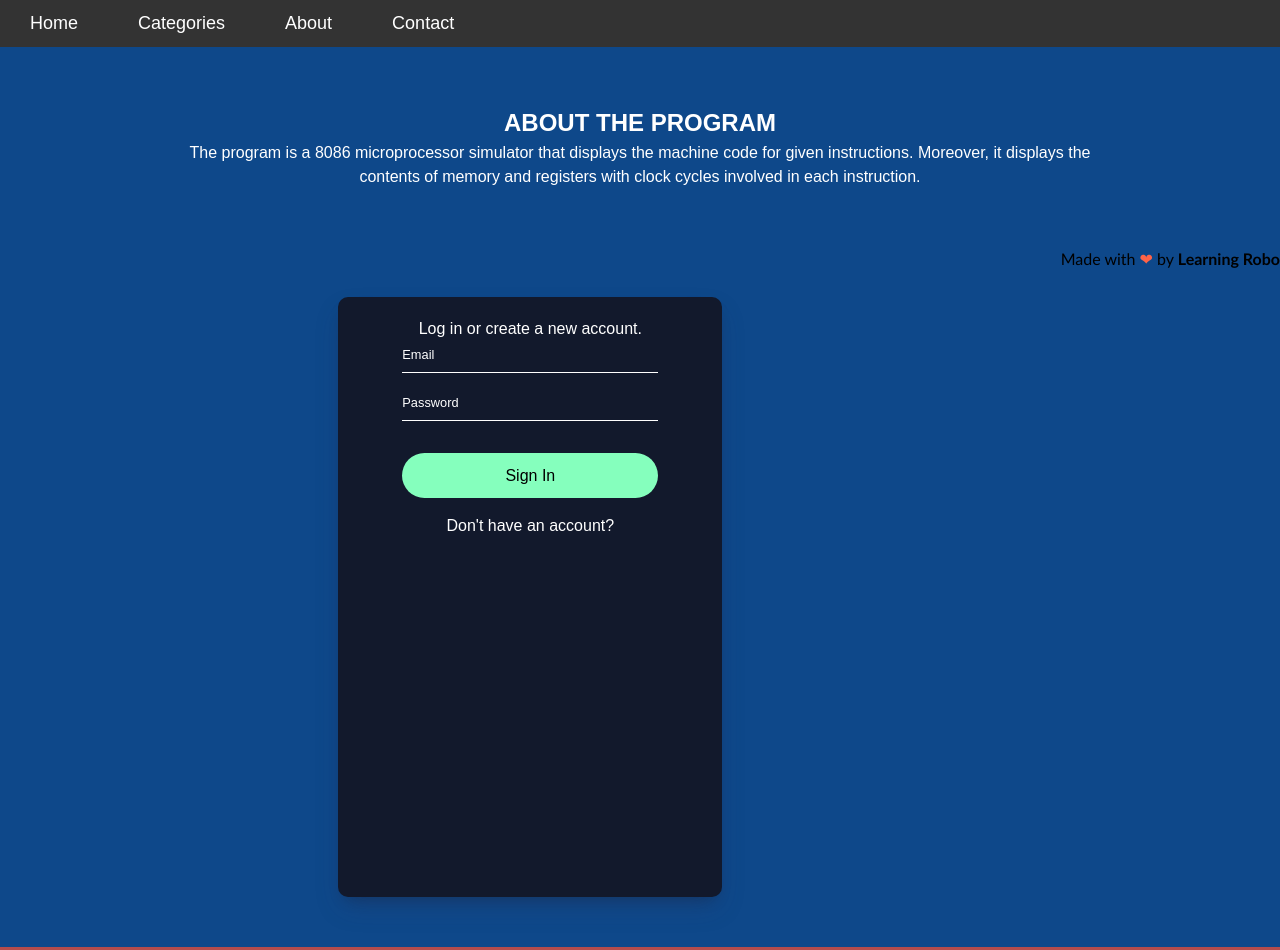
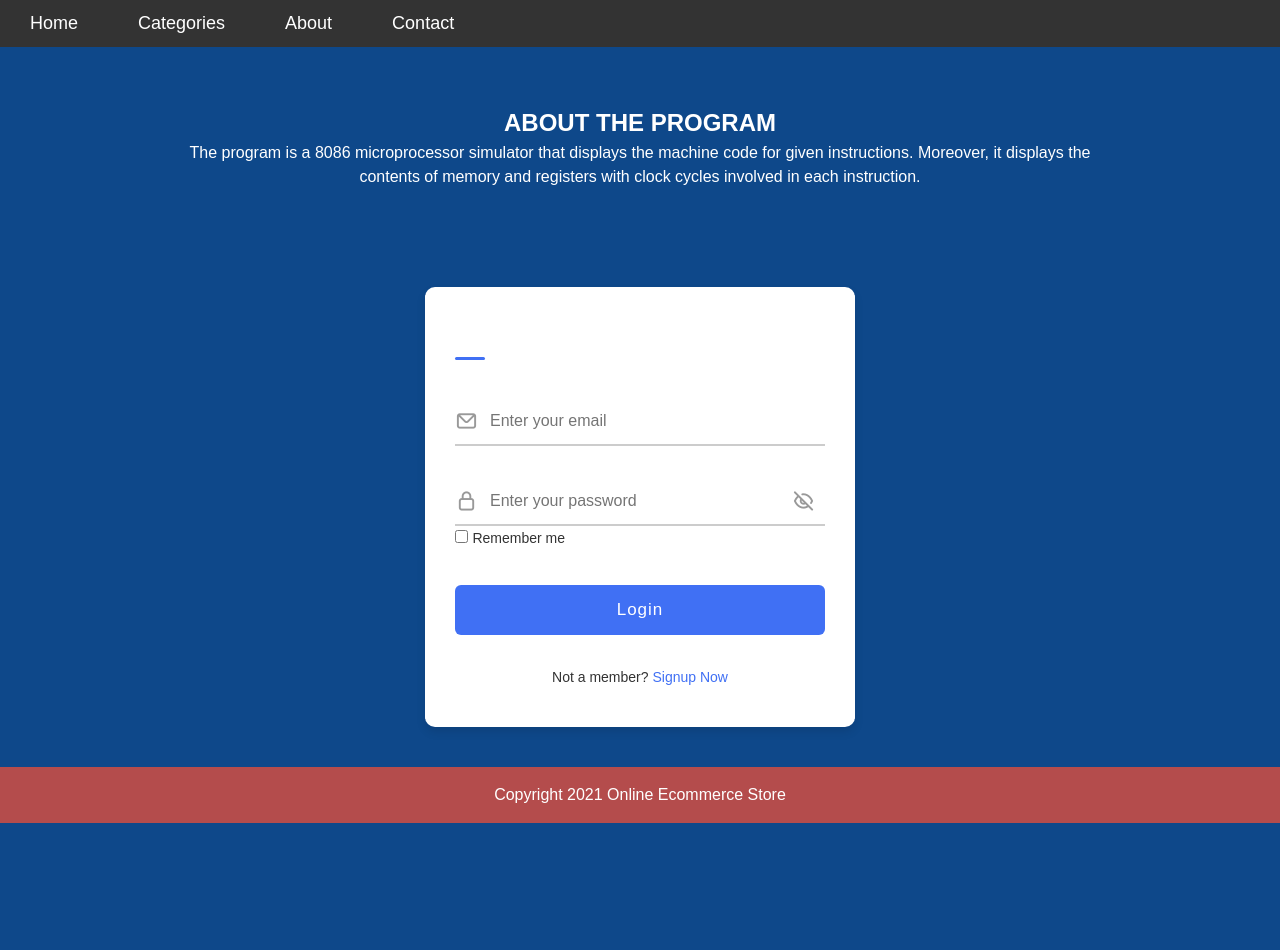
Before and after one commit to mahnoor-zamir/E-CommerceWebsite, a plain HTML site: page index.html in a window 1280 px wide. Shown: the top 950 px of the page. After the commit the page ends 823 px from the top, so only its background shows below. Drawn offline with nearby package versions, Linux system fonts and the light colour scheme.

Commit message:
home section modified

```diff
--- a/index.html
+++ b/index.html
@@ -5,26 +5,25 @@
     <meta charset="utf-8">
     <meta name="viewport" content="width=device-width, initial-scale=1.0">
     <title>Online Ecommerce Store</title>
-    <link href='https://fonts.googleapis.com/css?family=Titillium+Web:400,300,600' rel='stylesheet' type='text/css'>
-    <script src='https://cdnjs.cloudflare.com/ajax/libs/jquery/2.1.3/jquery.min.js'></script>
+    <link rel="stylesheet" href="https://unicons.iconscout.com/release/v4.0.0/css/line.css">
     <link rel="stylesheet" href="style.css">
   </head>
   <body>
     <nav>
       <ul>
-        <li><a href="#">Home</a></li>
+        <li><a href="index.html">Home</a></li>
         <li class="dropdown">
-          <a href="#">Categories</a>
+          <a href="categories.html">Categories</a>
           <ul class="dropdown-content">
-            <li><a href="#category1">Category 1</a></li>
-            <li><a href="#category2">Category 2</a></li>
-            <li><a href="#category3">Category 3</a></li>
-            <li><a href="#category4">Category 4</a></li>
-            <li><a href="#category5">Category 5</a></li>
+            <li><a href="categories.html#electronics">Category 1</a></li>
+            <li><a href="categories.html#clothing">Category 2</a></li>
+            <li><a href="categories.html#home-goods">Category 3</a></li>
+            <li><a href="categories.html">Category 4</a></li>
+            <li><a href="categories.html">Category 5</a></li>
           </ul>
         </li>
-        <li><a href="#">About</a></li>
-        <li><a href="#">Contact</a></li>
+        <li><a href="about.html">About</a></li>
+        <li><a href="contact.html">Contact</a></li>
       </ul>
     </nav>
       <section class="description">
@@ -37,45 +36,83 @@
           </p>
         </div>
       </section>
-      <section class="container-sec">
-        <div class="wrapper">
+      <section id="container-sec">
+        <div class="container">
+          <div class="forms">
+              <div class="form login">
+                  <span class="title">Login</span>
 
-          <!--  Header  -->
-          <header class="section header">
+                  <form action="#">
+                      <div class="input-field">
+                          <input type="text" placeholder="Enter your email" required>
+                          <i class="uil uil-envelope icon"></i>
+                      </div>
+                      <div class="input-field">
+                          <input type="password" class="password" placeholder="Enter your password" required>
+                          <i class="uil uil-lock icon"></i>
+                          <i class="uil uil-eye-slash showHidePw"></i>
+                      </div>
 
-            <div class="header__text">
-              <p>Log in or create a new account.</p>
-            </div>
-          </header>
+                      <div class="checkbox-text">
+                          <div class="checkbox-content">
+                              <input type="checkbox" id="logCheck">
+                              <label for="logCheck" class="text">Remember me</label>
+                          </div>
 
-            <!--  Sign Up  -->
-            <section class="section sign-up">
-              <form action="">
-                <input type="text" name="name" placeholder="Name">
-                <input type="text" name="email" placeholder="Email">
-                <input type="password" name="password" placeholder="Password">
-                <input type="password" name="confirm" placeholder="Confirm Password">
-                <button>Create Account</button>
-                <p class="opposite-btn2">Already have an account?</p>
-              </form>
-            </section>
+                      </div>
 
-            <!--  Sign In  -->
-            <section class="section sign-in">
-              <form action="">
-                <input type="text" name="email" placeholder="Email">
-                <input type="password" name="password" placeholder="Password">
-                <button>Sign In</button>
-                <p class="opposite-btn1">Don't have an account?</p>
-              </form>
-            </section>
-        </div>
-        <div class="credit">Made with <span style="color:tomato">❤</span> by <a href="https://www.learningrobo.com/">Learning Robo</a></div>
+                      <div class="input-field button">
+                          <input type="button" value="Login">
+                      </div>
+                  </form>
+
+                  <div class="login-signup">
+                      <span class="text">Not a member?
+                          <a href="#" class="text signup-link">Signup Now</a>
+                      </span>
+                  </div>
+              </div>
+
+              <!-- Registration Form -->
+              <div class="form signup">
+                  <span class="title">Registration</span>
+
+                  <form action="#">
+                      <div class="input-field">
+                          <input type="text" placeholder="Enter your name" required>
+                          <i class="uil uil-user"></i>
+                      </div>
+                      <div class="input-field">
+                          <input type="text" placeholder="Enter your email" required>
+                          <i class="uil uil-envelope icon"></i>
+                      </div>
+                      <div class="input-field">
+                          <input type="password" class="password" placeholder="Create a password" required>
+                          <i class="uil uil-lock icon"></i>
+                      </div>
+                      <div class="input-field">
+                          <input type="password" class="password" placeholder="Confirm a password" required>
+                          <i class="uil uil-lock icon"></i>
+                          <i class="uil uil-eye-slash showHidePw"></i>
+                      </div>
+
+                      <div class="input-field button">
+                          <input type="button" value="Signup">
+                      </div>
+                  </form>
+
+                  <div class="login-signup">
+                      <span class="text">Already a member?
+                          <a href="#" class="text login-link">Login Now</a>
+                      </span>
+                  </div>
+              </div>
+          </div>
+      </div>
       </section>
       <footer>
         <p>Copyright 2021 Online Ecommerce Store</p>
       </footer>
-    </section>
   <script src="main.js"></script>
   </body>
 </html>
--- a/main.js
+++ b/main.js
@@ -1,19 +1,34 @@
-const signUp = document.querySelector('.sign-up');
-const signIn = document.querySelector('.sign-in');
+const container = document.querySelector(".container"),
+      pwShowHide = document.querySelectorAll(".showHidePw"),
+      pwFields = document.querySelectorAll(".password"),
+      signUp = document.querySelector(".signup-link"),
+      login = document.querySelector(".login-link");
 
+    //   js code to show/hide password and change icon
+    pwShowHide.forEach(eyeIcon =>{
+        eyeIcon.addEventListener("click", ()=>{
+            pwFields.forEach(pwField =>{
+                if(pwField.type ==="password"){
+                    pwField.type = "text";
 
-const btn1 = document.querySelector('.opposite-btn1');
-const btn2 = document.querySelector('.opposite-btn2');
+                    pwShowHide.forEach(icon =>{
+                        icon.classList.replace("uil-eye-slash", "uil-eye");
+                    })
+                }else{
+                    pwField.type = "password";
 
+                    pwShowHide.forEach(icon =>{
+                        icon.classList.replace("uil-eye", "uil-eye-slash");
+                    })
+                }
+            })
+        })
+    })
 
-// Switches to 'Create Account'
-btn1.addEventListener('click', () => {
-  signUp.style.display = 'block';
-  signIn.style.display = 'none';
-});
-
-// Switches to 'Sign In'
-btn2.addEventListener('click', () => {
-  signUp.style.display = 'none';
-  signIn.style.display = 'block';
-});
+    // js code to appear signup and login form
+    signUp.addEventListener("click", ( )=>{
+        container.classList.add("active");
+    });
+    login.addEventListener("click", ( )=>{
+        container.classList.remove("active");
+    });
--- a/style.css
+++ b/style.css
@@ -76,86 +76,161 @@
     display: block;
   }
 
-.container-sec{
+
+#container-sec{
+  padding:40px;
   display: flex;
-  height: 700px;
   justify-content: center;
-  text-align: center;
 }
 
-.wrapper{
-  background-color: #12192c;
+.container{
   position: relative;
-  width:30%;
-  margin: 50px auto;
-  padding: 20px;
+  height: 90%;
+  max-width: 430px;
+  width: 100%;
+  background: #fff;
   border-radius: 10px;
-  box-shadow: rgba(50, 50, 93, 0.25) 0px 13px 27px -5px, rgba(0, 0, 0, 0.3) 0px 8px 16px -8px;
+  box-shadow: 0 5px 10px rgba(0, 0, 0, 0.1);
+  overflow: hidden;
+  margin: 0 20px;
 }
 
-form {
- margin: 0 auto;
- max-width: 16rem;
- overflow: auto;
-}
-form > * + * {
- margin-top: 1rem;
-}
-form > input {
- border: 0;
- border-bottom: 1px solid white;
- border-radius: 0;
- width: 100%;
- height: 2rem;
- padding: 0 0 0.25rem 0;
- font-size: .8rem;
- color: white;
- background: transparent;
-}
-form > input:focus {
- outline: none;
-}
-form > input::placeholder {
- color: white;
-}
-form > button {
- margin-top: 2rem;
- border: 0;
- border-radius: 200px;
- width: 100%;
- padding: 0.85rem;
- font-size: 1rem;
- color: #000;
- background: #85FFBD;
-}
-form > button:focus {
- outline: none;
-}
-form > p {
- text-align: center;
- color: white;
-}
-.sign-up {
- display: none;
-}
-.opposite-btn1, .opposite-btn2 {
- cursor: pointer;
+.container .forms{
+  display: flex;
+  align-items: center;
+  height: 440px;
+  width: 200%;
+  transition: height 0.2s ease;
 }
 
-.credit{
-  text-align: center;
-  color: #000;
-  font-family: 'Trebuchet MS', 'Lucida Sans Unicode', 'Lucida Grande', 'Lucida Sans', Arial, sans-serif;
+
+.container .form{
+  width: 50%;
+  padding: 30px;
+  background-color: #fff;
+  transition: margin-left 0.18s ease;
 }
 
-.credit a{
-  text-decoration: none;
-  color:#000;
-  font-weight: bold;
+.container.active .login{
+  margin-left: -50%;
+  opacity: 0;
+  transition: margin-left 0.18s ease, opacity 0.15s ease;
+}
+
+.container .signup{
+  opacity: 0;
+  transition: opacity 0.09s ease;
+}
+.container.active .signup{
+  opacity: 1;
+  transition: opacity 0.2s ease;
+}
+
+.container.active .forms{
+  height: 600px;
+}
+.container .form .title{
+  position: relative;
+  font-size: 27px;
+  font-weight: 600;
+}
+
+.form .title::before{
+  content: '';
+  position: absolute;
+  left: 0;
+  bottom: 0;
+  height: 3px;
+  width: 30px;
+  background-color: #4070f4;
+  border-radius: 25px;
+}
+
+.form .input-field{
+  position: relative;
+  height: 50px;
+  width: 100%;
+  margin-top: 30px;
+}
+
+.input-field input{
+  position: absolute;
+  height: 100%;
+  width: 100%;
+  padding: 0 35px;
+  border: none;
+  outline: none;
+  font-size: 16px;
+  border-bottom: 2px solid #ccc;
+  border-top: 2px solid transparent;
+  transition: all 0.2s ease;
+}
+
+.input-field input:is(:focus, :valid){
+  border-bottom-color: #4070f4;
+}
+
+.input-field i{
+  position: absolute;
+  top: 50%;
+  transform: translateY(-50%);
+  color: #999;
+  font-size: 23px;
+  transition: all 0.2s ease;
+}
+
+.input-field input:is(:focus, :valid) ~ i{
+  color: #4070f4;
+}
+
+.input-field i.icon{
+  left: 0;
+}
+.input-field i.showHidePw{
+  right: 0;
+  cursor: pointer;
+  padding: 10px;
 }
 
 
 
+.form .text{
+  color: #333;
+  font-size: 14px;
+}
+
+.form a.text{
+  color: #4070f4;
+  text-decoration: none;
+}
+.form a:hover{
+  text-decoration: underline;
+}
+
+.form .button{
+  margin-top: 35px;
+}
+
+.form .button input{
+  border: none;
+  color: #fff;
+  font-size: 17px;
+  font-weight: 500;
+  letter-spacing: 1px;
+  border-radius: 6px;
+  background-color: #4070f4;
+  cursor: pointer;
+  transition: all 0.3s ease;
+}
+
+.button input:hover{
+  background-color: #265df2;
+}
+
+.form .login-signup{
+  margin-top: 30px;
+  text-align: center;
+}
 
 .description {
   display: flex;
```
